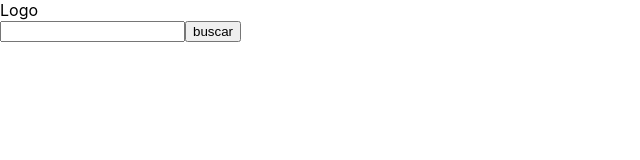
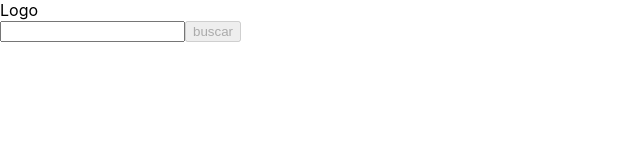
Before and after one commit to carlosblancoh/weather-check, a React (Create React App) app: page / in a window 1280 px wide. Shown: the top 160 px of the page, without its empty margins (0-640 px from the left). Built offline with nearby package versions, Linux system fonts and the light colour scheme.

Commit message:
Add loading and error state

```diff
--- a/src/components/search-bar/search-bar.jsx
+++ b/src/components/search-bar/search-bar.jsx
@@ -1,7 +1,7 @@
 import PropTypes from 'prop-types';
 import { useState } from 'react';
 
-export function SearchBar({onSearch}) {
+export function SearchBar({onSearch, loading}) {
     const [text, setText] = useState('');
 
     const onInputChange = event => {
@@ -11,6 +11,7 @@ export function SearchBar({onSearch}) {
     const onButtonClick = event => {
         if (onSearch) {
             onSearch(text);
+            setText('');
         }
     }
 
@@ -23,8 +24,19 @@ export function SearchBar({onSearch}) {
             />
             <button
                 onClick={onButtonClick}
+                disabled={loading || text.length === 0}
             >
-                buscar
+                {
+                    loading ? (
+                        <div>
+                            loading
+                        </div>
+                    ) : (
+                        <div>
+                            buscar
+                        </div>
+                    )
+                }
             </button>
         </div>
     );
@@ -32,4 +44,5 @@ export function SearchBar({onSearch}) {
 
 SearchBar.propTypes = {
     onSearch : PropTypes.func,
+    loading : PropTypes.bool,
 };
--- a/src/pages/main/main.jsx
+++ b/src/pages/main/main.jsx
@@ -9,17 +9,29 @@ export function MainPage(props) {
     const weatherService = new WeatherService();
     const [results, setResults] = useState(undefined);
     const [previousSearches, setPreviousSearches] = useState([]);
+    const [isLoading, setIsLoading] = useState(false);
+    const [error, setError] = useState(false);
 
     const onSearch = async cityName => {
-        const weather = await weatherService.getWeatherByCityName(cityName);
-        setPreviousSearches(oldValue => [cityName, ...oldValue].slice(0, 5));
-        setResults(weather);
+        setIsLoading(true);
+        try {
+            const weather = await weatherService.getWeatherByCityName(cityName);
+            setResults(weather);
+            setError(false);
+        } catch {
+            setError(true);
+            setResults(undefined);
+        } finally {
+            setPreviousSearches(oldValue => [cityName, ...oldValue].slice(0, 5));
+            setIsLoading(false);
+        }
     };
 
     return (
         <div>
             <Logo/>
             <SearchBar
+                loading={isLoading}
                 onSearch={onSearch}
             />
             {results && (
@@ -29,6 +41,11 @@ export function MainPage(props) {
                     humidity={results.humidity}
                     wind={results.wind}
                 />
+            )}
+            {error && (
+                <div>
+                    Se ha producido un error al realizar la búsqueda.
+                </div>
             )}
             {previousSearches.length > 0 && (
                 <History
--- a/src/services/weather.js
+++ b/src/services/weather.js
@@ -1,15 +1,16 @@
 export class WeatherService {
 
     getWeatherByCityName(cityName) {
-        return new Promise(resolve => {
+        return new Promise((resolve, reject) => {
             setTimeout(() => {
-                resolve({
+                /*resolve({
                     cityName : cityName,
                     temperature : 14,
                     humidity : 65,
                     wind : 37,
-                });
-            }, 5000);
+                });*/
+                reject();
+            }, 1000);
         });
     }
 
```
